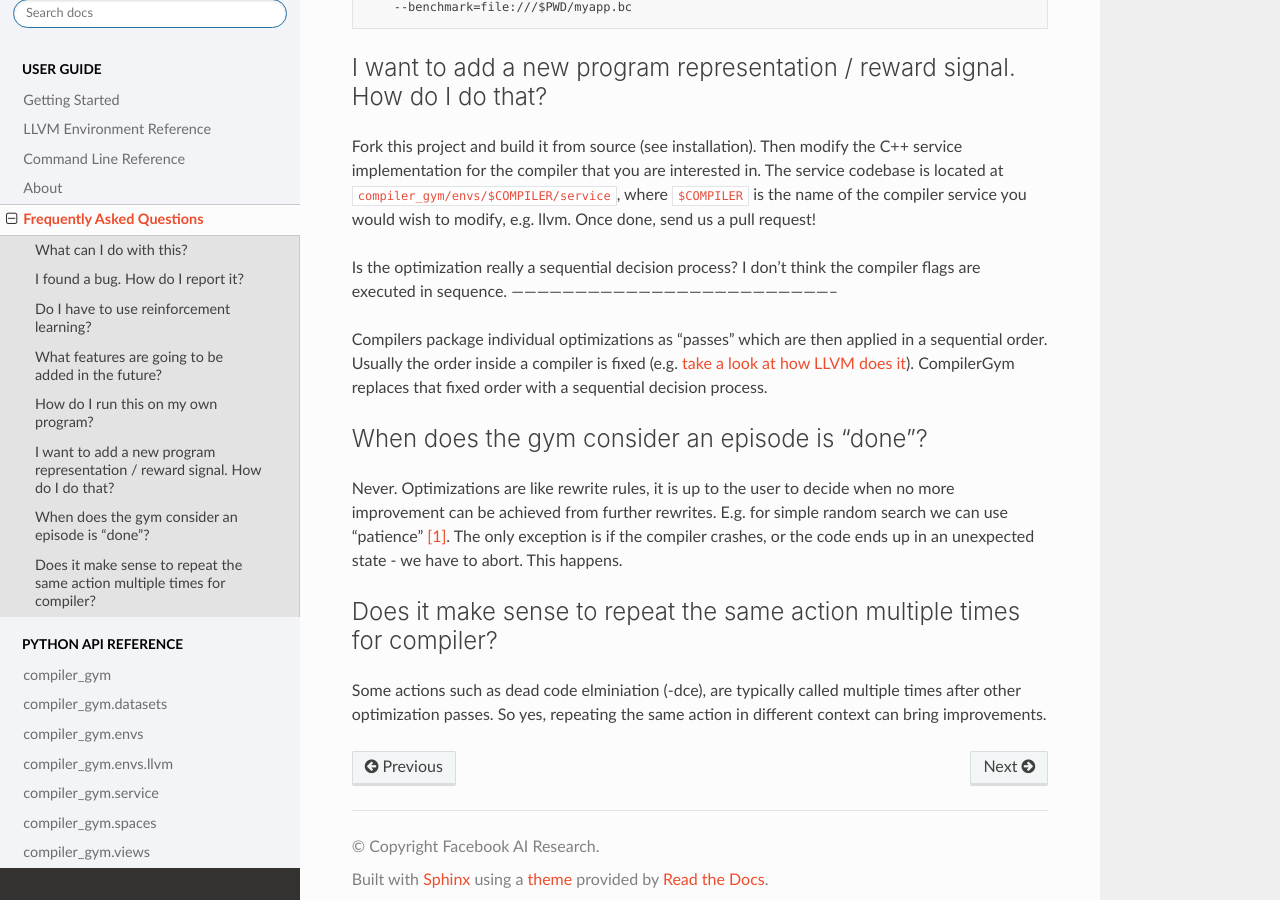
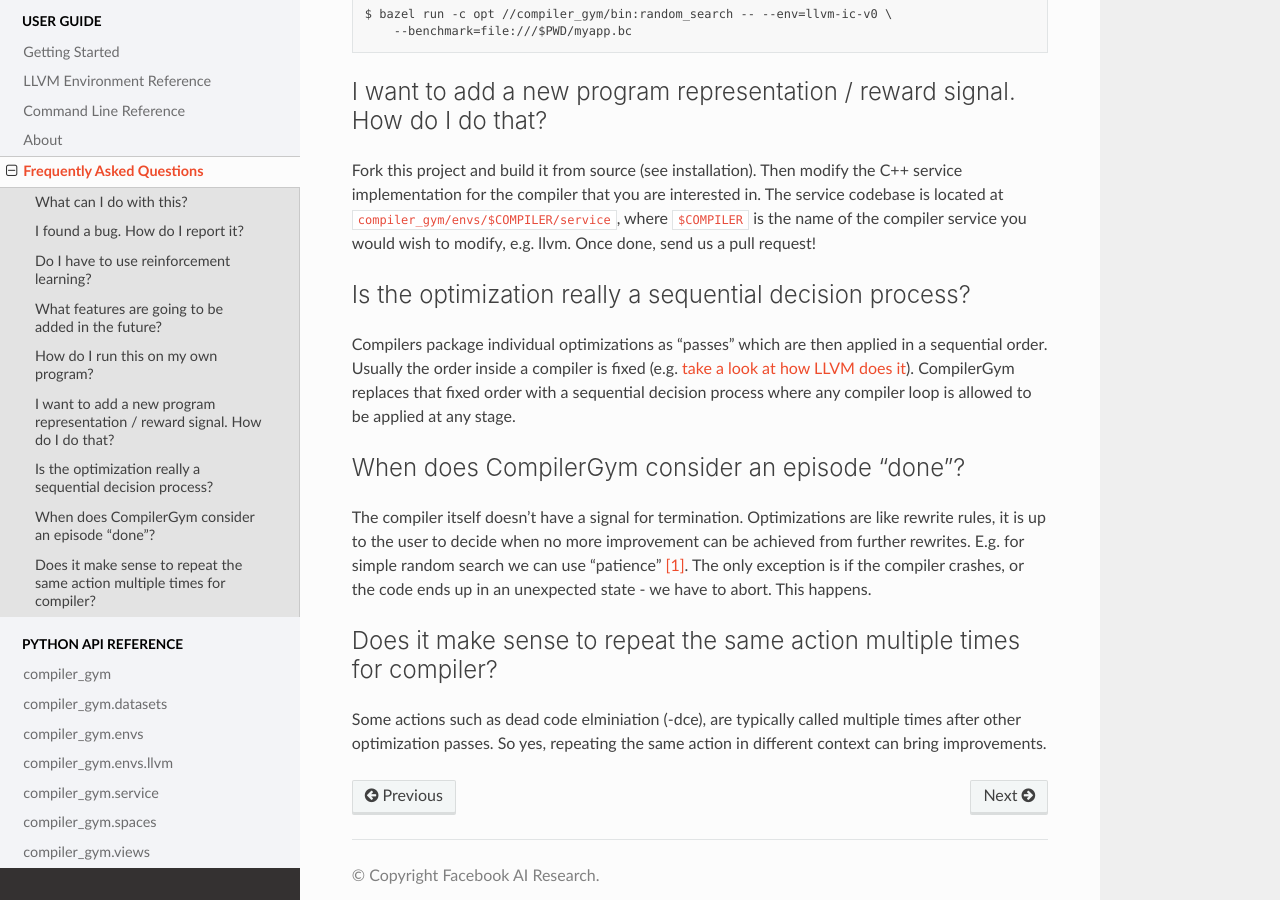
Before and after one commit to facebookresearch/CompilerGym, a Sphinx documentation site: the page built from docs/source/faq.rst, in a window 1280 px wide and 900 px high, scrolled down 1439 px. Built offline with Sphinx 7.4.7 and the Read the Docs theme 2.0.0, drawn with Linux system fonts in a browser that asks for light colours; pages that are not in the unit, such as notebooks, are missing from menus; some of the changed text lies outside the part shown.

Commit message:
updated phrasing

```diff
--- a/docs/source/faq.rst
+++ b/docs/source/faq.rst
@@ -79,26 +79,28 @@
 :code:`$COMPILER` is the name of the compiler service you would wish
 to modify, e.g. llvm. Once done, send us a pull request!
 
-Is the optimization really a sequential decision process? I don't think the
-compiler flags are executed in sequence.
+Is the optimization really a sequential decision process?
 -----------------------------------------------------------------------------
 
 Compilers package individual optimizations as "passes" which are then applied
 in a sequential order. Usually the order inside a compiler is fixed (e.g.
 `take a look at how LLVM does it <https://github.com/llvm/llvm-project/blob/main/llvm/lib/Transforms/IPO/PassManagerBuilder.cpp#L517-L922>`_).
-CompilerGym replaces that fixed order with a sequential decision process.
+CompilerGym replaces that fixed order with a sequential decision process where
+any compiler loop is allowed to be applied at any stage.
 
-When does the gym consider an episode is “done”?
+When does CompilerGym consider an episode “done”?
 -----------------------------------------------------------------------------
 
-Never. Optimizations are like rewrite rules, it is up to the user to decide
-when no more improvement can be achieved from further rewrites. E.g. for
-simple random search we can use "patience" `[1] <https://github.com/facebookresearch/CompilerGym/blob/development/compiler_gym/bin/random_search.py#L33-L40/>`_. The only exception
-is if the compiler crashes, or the code ends up in an unexpected
-state - we have to abort. This happens.
+The compiler itself doesn't have a signal for termination. Optimizations are
+like rewrite rules, it is up to the user to decide when no more improvement
+can be achieved from further rewrites. E.g. for simple random search we can
+use "patience" `[1] <https://github.com/facebookresearch/CompilerGym/blob/development/compiler_gym/bin/random_search.py#L33-L40/>`_.
+The only exception is if the compiler crashes, or the code ends up in an
+unexpected state - we have to abort. This happens.
 
 Does it make sense to repeat the same action multiple times for compiler?
 -----------------------------------------------------------------------------
 
-Some actions such as dead code elminiation (-dce), are typically called multiple times after other optimization passes.
-So yes, repeating the same action in different context can bring improvements.
+Some actions such as dead code elminiation (-dce), are typically called multiple
+times after other optimization passes. So yes, repeating the same action in
+different context can bring improvements.
```
